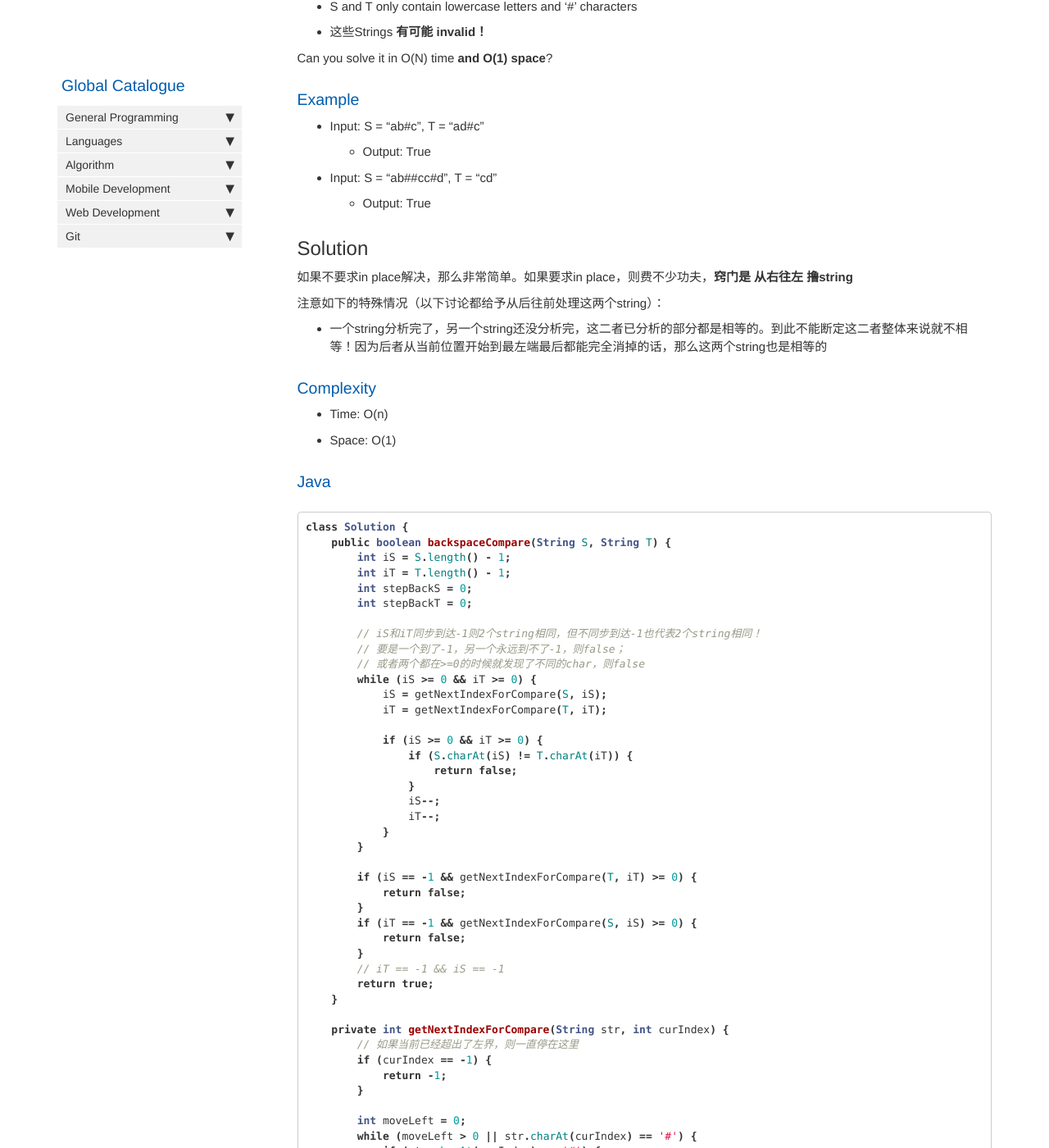
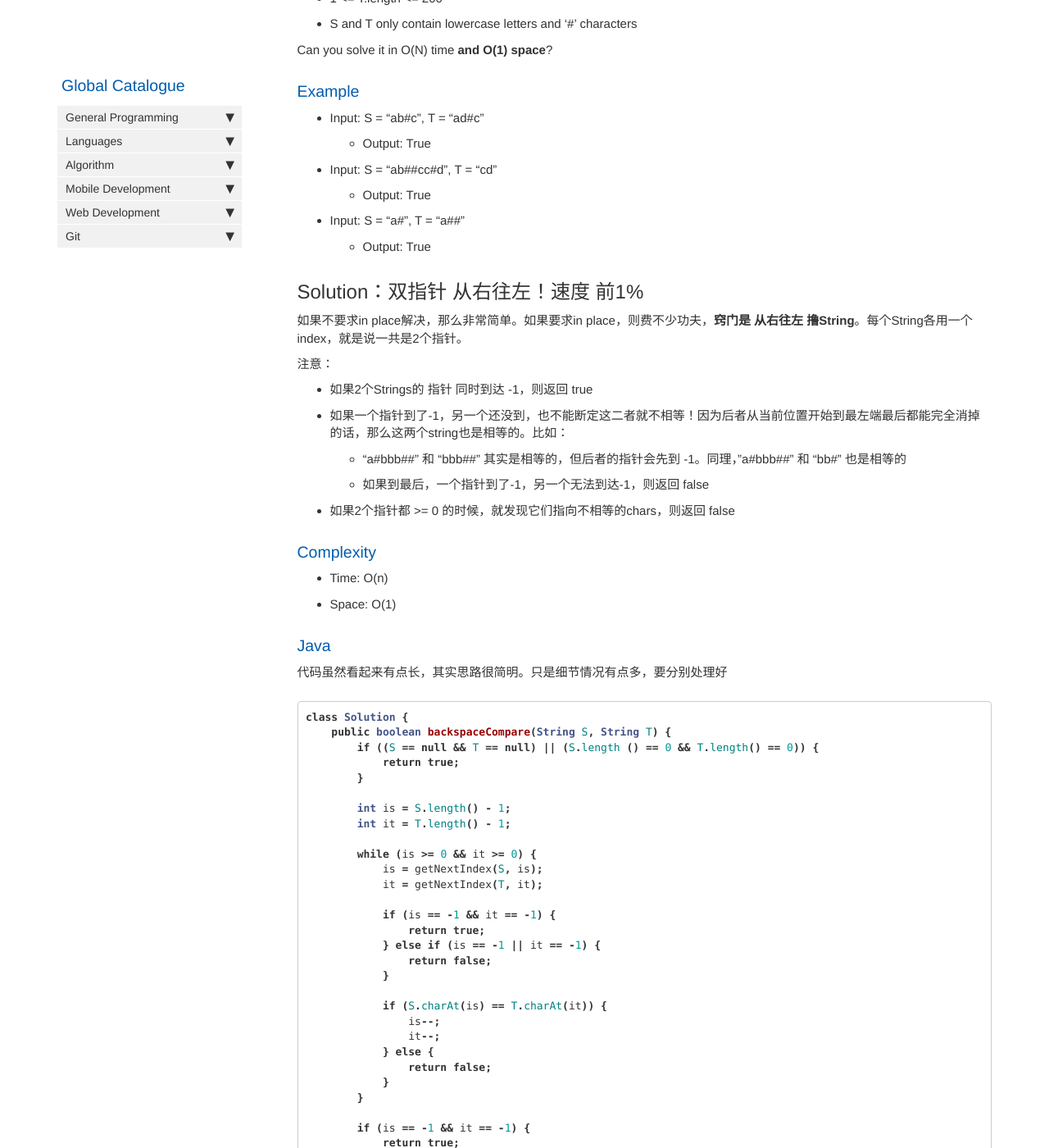
Before and after one commit to HungryOrc/hungryorc.github.io, a Jekyll site: the page built from pages/algorithm/algorithm_backspace_string_compare.md, in a window 1280 px wide and 1400 px high, scrolled down 488 px. Shown: the whole window at 82% size. Built offline with Jekyll 4.4.1, drawn with Linux system fonts in a browser that asks for light colours; nearby versions of some CDN libraries; comment, search, counter and statistics services are not loaded; some of the changed text lies outside the part shown.

Commit message:
Update algorithm_backspace_string_compare.md

````diff
--- a/pages/algorithm/algorithm_backspace_string_compare.md
+++ b/pages/algorithm/algorithm_backspace_string_compare.md
@@ -13,13 +13,12 @@ toc: false
 Given two strings S and T, return if they are equal when both are typed into empty text editors. # means a backspace character. For example:
 * "ab#c" = "ac"
 * "abb#c###" = ""
-* "ab###" = invalid string
+* "ab###" = ""，这个String其实backspace的个数过多了，就是说**String的左端的chars被删光了以后，backspaces的个数还没用完**。按照这题的要求，这种情况按照最终为 空String 处理。而不是按照 invalid String 来处理
 
 Note:
 * 1 <= S.length <= 200
 * 1 <= T.length <= 200
 * S and T only contain lowercase letters and '#' characters
-* 这些Strings **有可能 invalid！**
 
 Can you solve it in O(N) time **and O(1) space**?
 
@@ -28,73 +27,82 @@ Can you solve it in O(N) time **and O(1) space**?
   * Output: True
 * Input: S = "ab##cc#d", T = "cd"
   * Output: True
+* Input: S = "a#", T = "a##"
+  * Output: True
 
-## Solution
-如果不要求in place解决，那么非常简单。如果要求in place，则费不少功夫，**窍门是 从右往左 撸string**
+## Solution：双指针 从右往左！速度 前1%
+如果不要求in place解决，那么非常简单。如果要求in place，则费不少功夫，**窍门是 从右往左 撸String**。每个String各用一个index，就是说一共是2个指针。
 
-注意如下的特殊情况（以下讨论都给予从后往前处理这两个string）：
-* 一个string分析完了，另一个string还没分析完，这二者已分析的部分都是相等的。到此不能断定这二者整体来说就不相等！因为后者从当前位置开始到最左端最后都能完全消掉的话，那么这两个string也是相等的
+注意：
+* 如果2个Strings的 指针 同时到达 -1，则返回 true
+* 如果一个指针到了-1，另一个还没到，也不能断定这二者就不相等！因为后者从当前位置开始到最左端最后都能完全消掉的话，那么这两个string也是相等的。比如：
+  * "a#bbb##" 和 "bbb##" 其实是相等的，但后者的指针会先到 -1。同理，"a#bbb##" 和 "bb#" 也是相等的
+  * 如果到最后，一个指针到了-1，另一个无法到达-1，则返回 false
+* 如果2个指针都 >= 0 的时候，就发现它们指向不相等的chars，则返回 false
 
 ### Complexity
 * Time: O(n)
 * Space: O(1)
 
 ### Java
+代码虽然看起来有点长，其实思路很简明。只是细节情况有点多，要分别处理好
 ```java
 class Solution {
     public boolean backspaceCompare(String S, String T) {
-        int iS = S.length() - 1;
-        int iT = T.length() - 1;
-        int stepBackS = 0;
-        int stepBackT = 0;
+        if ((S == null && T == null) || (S.length () == 0 && T.length() == 0)) {
+            return true;
+        }
 
-        // iS和iT同步到达-1则2个string相同，但不同步到达-1也代表2个string相同！
-        // 要是一个到了-1，另一个永远到不了-1，则false；
-        // 或者两个都在>=0的时候就发现了不同的char，则false
-        while (iS >= 0 && iT >= 0) {
-            iS = getNextIndexForCompare(S, iS);
-            iT = getNextIndexForCompare(T, iT);
+        int is = S.length() - 1;
+        int it = T.length() - 1;
 
-            if (iS >= 0 && iT >= 0) {
-                if (S.charAt(iS) != T.charAt(iT)) {
-                    return false;
-                }
-                iS--;
-                iT--;
+        while (is >= 0 && it >= 0) {
+            is = getNextIndex(S, is);
+            it = getNextIndex(T, it);
+
+            if (is == -1 && it == -1) {
+                return true;
+            } else if (is == -1 || it == -1) {
+                return false;
+            }
+
+            if (S.charAt(is) == T.charAt(it)) {
+                is--;
+                it--;
+            } else {
+                return false;
             }
         }
 
-        if (iS == -1 && getNextIndexForCompare(T, iT) >= 0) {
-            return false;
+        if (is == -1 && it == -1) {
+            return true;
         }
-        if (iT == -1 && getNextIndexForCompare(S, iS) >= 0) {
-            return false;
+        if (is == -1 && getNextIndex(T, it) == -1) {
+            return true;
         }
-        // iT == -1 && iS == -1
-        return true;
+        if (it == -1 && getNextIndex(S, is) == -1) {
+            return true;
+        }
+        return false;
     }
 
-    private int getNextIndexForCompare(String str, int curIndex) {
-        // 如果当前已经超出了左界，则一直停在这里
-        if (curIndex == -1) {
-            return -1;
-        }
+    private int getNextIndex(String str, int i) {
+        int countOfBackspaces = 0;
 
-        int moveLeft = 0;
-        while (moveLeft > 0 || str.charAt(curIndex) == '#') {
-            if (str.charAt(curIndex) == '#') {
-                moveLeft++;
-            } else if (moveLeft > 0) { // 而且当前char不是'#'
-                moveLeft--;
-            }
-
-            curIndex--;
-
-            if (curIndex == -1) {
-                return -1;
+        while (i >= 0) {
+            if (str.charAt(i) == '#') {
+                countOfBackspaces++;
+                i--;
+            } else { // != '#'
+                if (countOfBackspaces == 0) {
+                    return i;
+                } else {
+                    countOfBackspaces--;
+                    i--;
+                }
             }
         }
-        return curIndex;
+        return -1;
     }
 }
 ```
````
